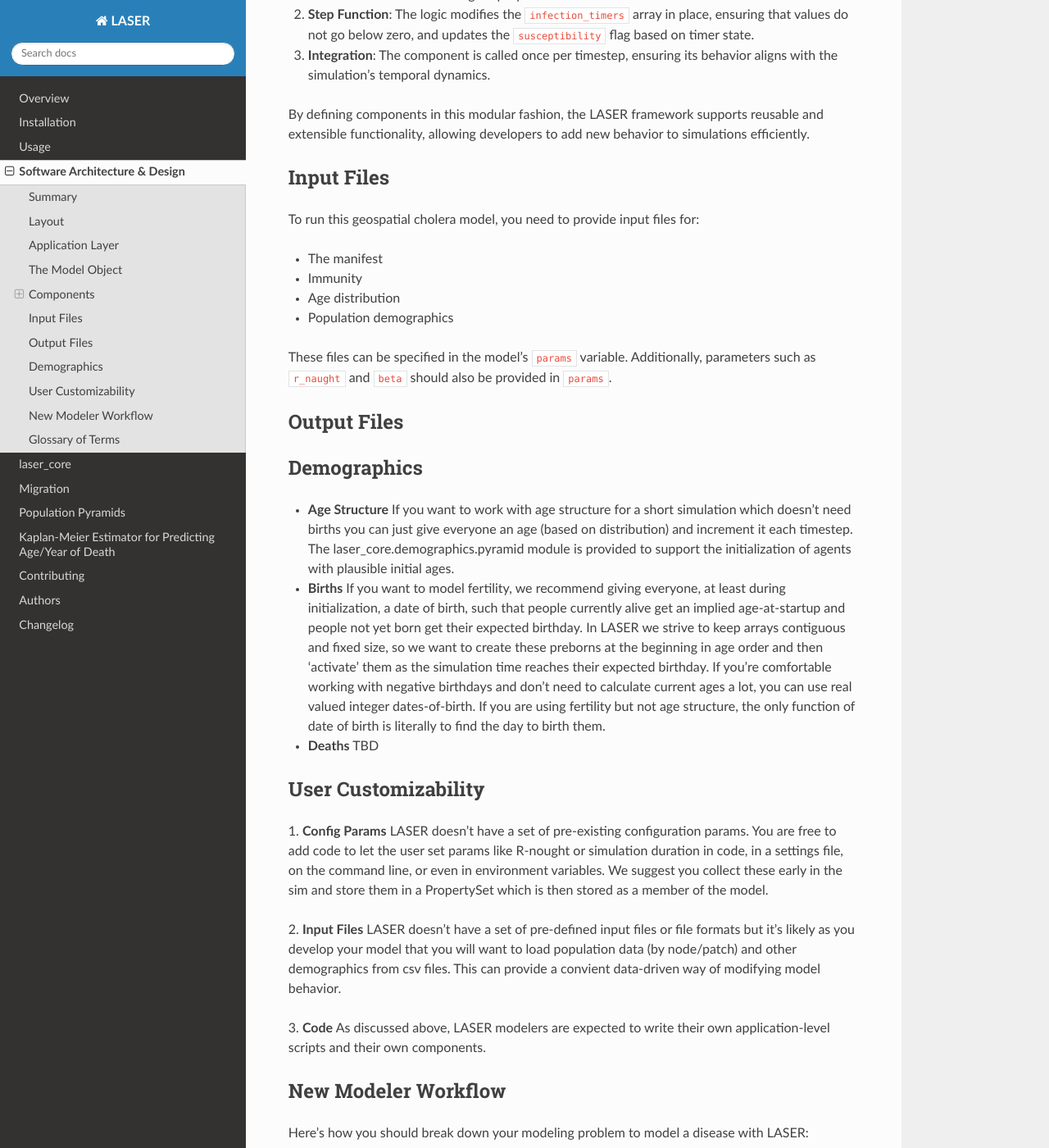
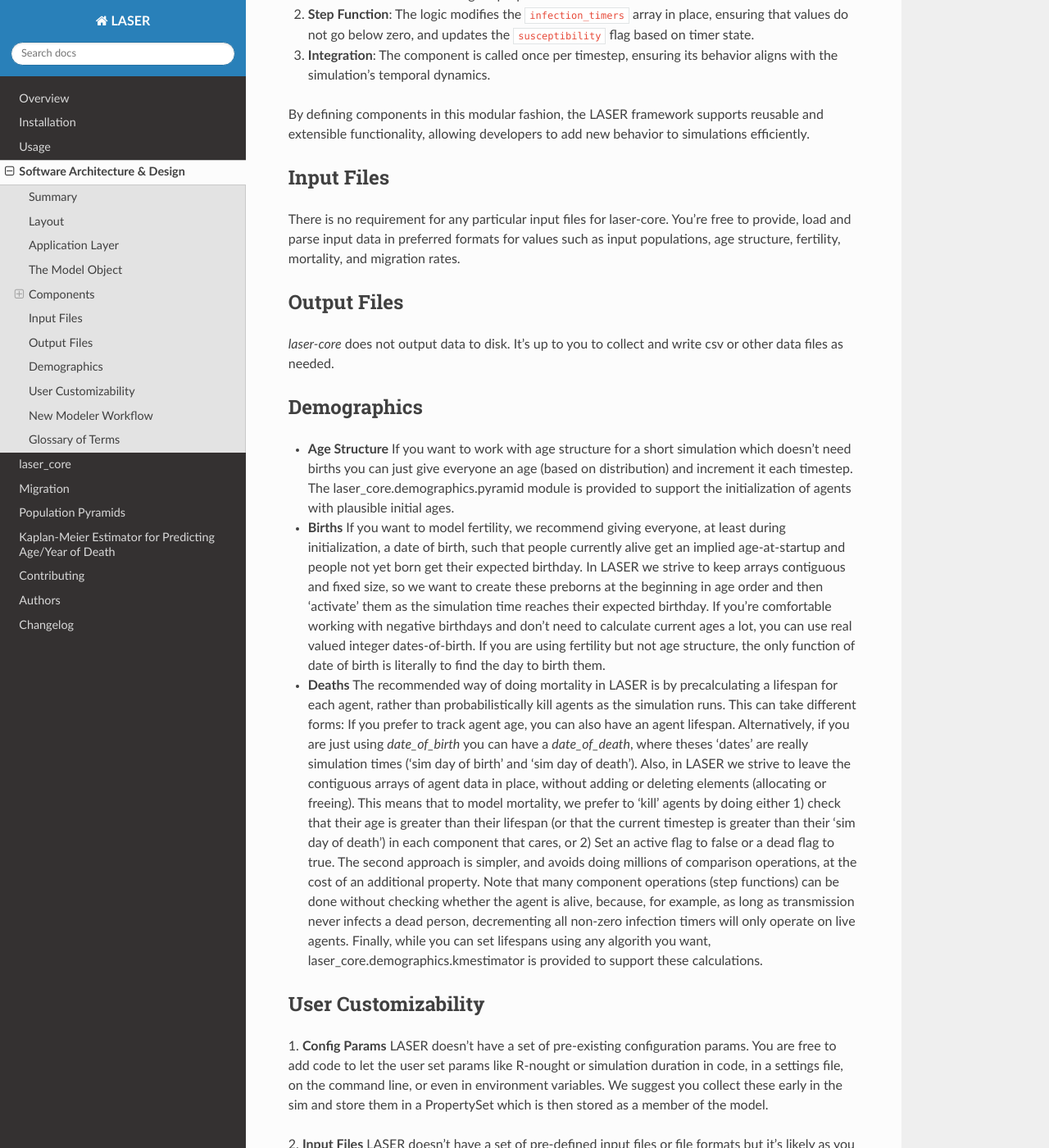
Before and after one commit to InstituteforDiseaseModeling/laser, a Sphinx documentation site: the page built from docs/architecture.rst, in a window 1280 px wide and 1400 px high, scrolled down 3632 px. Shown: the whole window at 82% size. Built offline with Sphinx 7.4.7 and the Read the Docs theme 3.1.0, drawn with Linux system fonts in a browser that asks for light colours.

Commit message:
1) Added the missing Deaths section. 2) Removed mention of cholera. 3) Changed Input Files section.

```diff
--- a/docs/architecture.rst
+++ b/docs/architecture.rst
@@ -134,17 +134,11 @@ By defining components in this modular fashion, the LASER framework supports reu
 
 Input Files
 ===========
-To run this geospatial cholera model, you need to provide input files for:
-
-- The manifest
-- Immunity
-- Age distribution
-- Population demographics
-
-These files can be specified in the model's ``params`` variable. Additionally, parameters such as ``r_naught`` and ``beta`` should also be provided in ``params``.
+There is no requirement for any particular input files for laser-core. You're free to provide, load and parse input data in preferred formats for values such as input populations, age structure, fertility, mortality, and migration rates.
 
 Output Files
 ============
+`laser-core` does not output data to disk. It's up to you to collect and write csv or other data files as needed.
 
 Demographics
 ============
@@ -156,7 +150,7 @@ Demographics
   If you want to model fertility, we recommend giving everyone, at least during initialization, a date of birth, such that people currently alive get an implied age-at-startup and people not yet born get their expected birthday. In LASER we strive to keep arrays contiguous and fixed size, so we want to create these preborns at the beginning in age order and then 'activate' them as the simulation time reaches their expected birthday. If you're comfortable working with negative birthdays and don't need to calculate current ages a lot, you can use real valued integer dates-of-birth. If you are using fertility but not age structure, the only function of date of birth is literally to find the day to birth them.
 
 - **Deaths**
-  TBD
+  The recommended way of doing mortality in LASER is by precalculating a lifespan for each agent, rather than probabilistically kill agents as the simulation runs. This can take different forms: If you prefer to track agent age, you can also have an agent lifespan. Alternatively, if you are just using `date_of_birth` you can have a `date_of_death`, where theses 'dates' are really simulation times ('sim day of birth' and 'sim day of death'). Also, in LASER we strive to leave the contiguous arrays of agent data in place, without adding or deleting elements (allocating or freeing). This means that to model mortality, we prefer to 'kill' agents by doing either 1) check that their age is greater than their lifespan (or that the current timestep is greater than their 'sim day of death') in each component that cares, or 2) Set an active flag to false or a dead flag to true. The second approach is simpler, and avoids doing millions of comparison operations, at the cost of an additional property. Note that many component operations (step functions) can be done without checking whether the agent is alive, because, for example, as long as transmission never infects a dead person, decrementing all non-zero infection timers will only operate on live agents. Finally, while you can set lifespans using any algorith you want, laser_core.demographics.kmestimator is provided to support these calculations.
 
 User Customizability
 ====================
```
